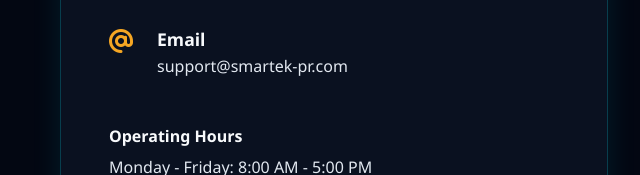
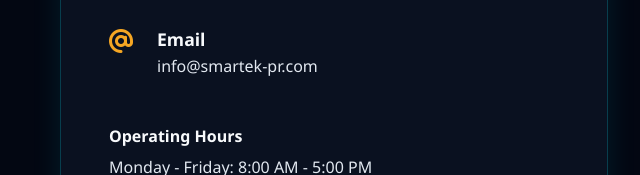
Before and after one commit to smartek-pr/smartek-web, a plain HTML site: page index.html in a window 1280 px wide. Shown: the part 5585-5760 px from the top of the page, 612-1252 px from the left. Drawn offline with Linux system fonts and the light colour scheme.

Commit message:
email updated

```diff
--- a/index.html
+++ b/index.html
@@ -473,12 +473,12 @@
 
                     <!-- Email (Ícono y Texto Clickables) -->
                     <div class="info-item">
-                        <a href="mailto:support@smartek-pr.com" class="info-icon-link" aria-label="Email Smartek">
+                        <a href="mailto:info@smartek-pr.com" class="info-icon-link" aria-label="Email Smartek">
                             <i class="fa-solid fa-at info-icon"></i>
                         </a>
                         <div class="info-text">
                             <h4>Email</h4>
-                            <p><a href="mailto:support@smartek-pr.com" class="contact-link">support@smartek-pr.com</a></p>
+                            <p><a href="mailto:info@smartek-pr.com" class="contact-link">info@smartek-pr.com</a></p>
                         </div>
                     </div>
 
```
